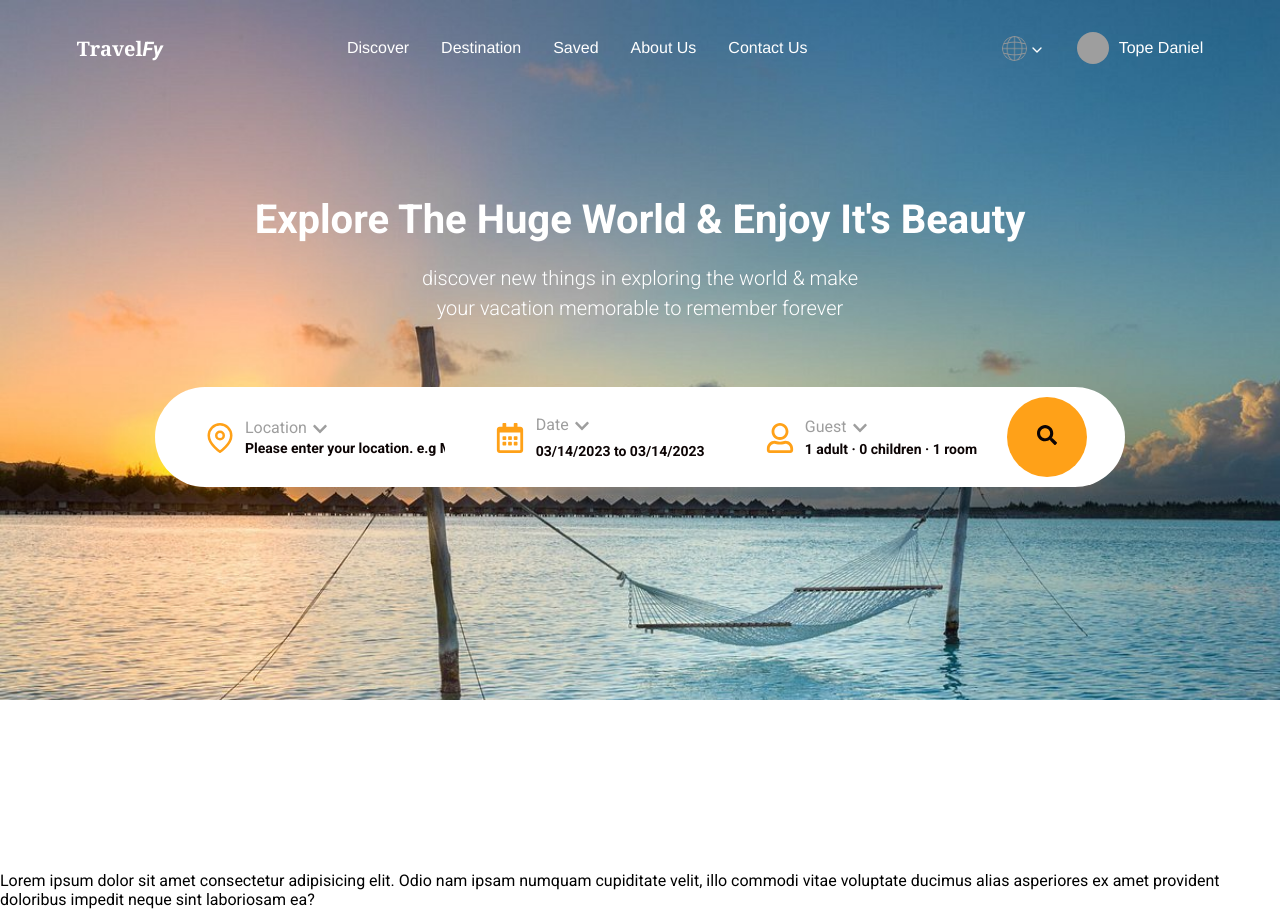
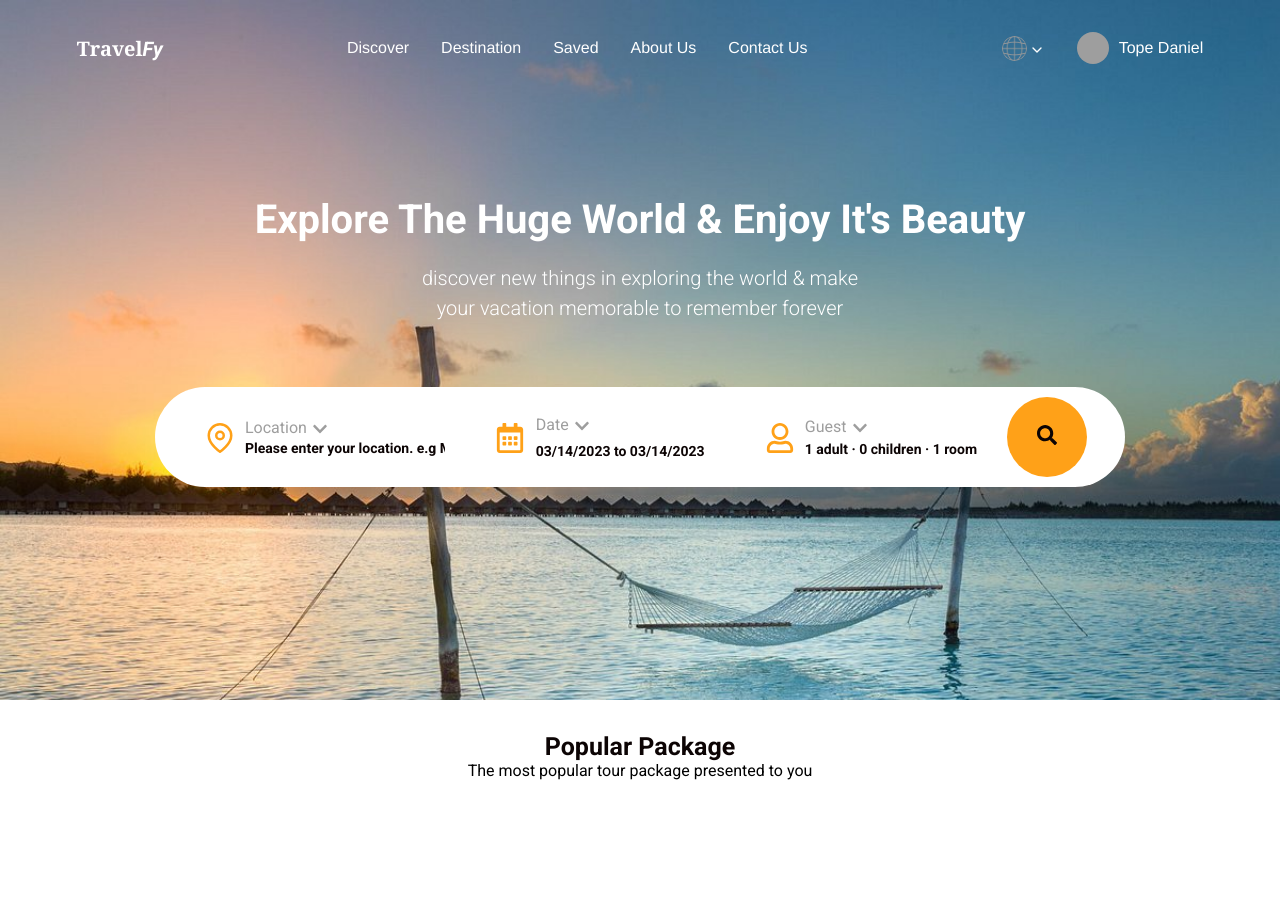
Before and after one commit to techshomez/travelfy, a React (Vite) app: page / in a window 1280 px wide. After the commit the page ends 812 px from the top, so only its background shows below. Built offline with nearby package versions, Linux system fonts and the light colour scheme; grey boxes are pictures that could not be loaded.

Commit message:
location popular component

```diff
--- /dev/null
+++ b/src/components/home/popular/index.jsx
@@ -0,0 +1,14 @@
+import "./popular.scss";
+
+const Popular = () => {
+  return (
+    <div className="popular">
+      <div className="container">
+        <h2>Popular Package</h2>
+        <article>The most popular tour package presented to you</article>
+      </div>
+    </div>
+  );
+};
+
+export default Popular;
--- /dev/null
+++ b/src/components/home/popular/popular.scss
@@ -0,0 +1,17 @@
+.popular {
+  padding: 2rem 6%;
+  display: flex;
+  align-items: center;
+  justify-content: center;
+
+  .container {
+    background-color: #fff;
+
+    h2 {
+      font-size: 25px;
+      font-weight: 700;
+      color: #0c0404;
+      text-align: center;
+    }
+  }
+}
--- a/src/pages/home/index.jsx
+++ b/src/pages/home/index.jsx
@@ -1,4 +1,5 @@
 import Header from "../../components/common/header";
+import Popular from "../../components/home/popular";
 import PageTitle from "../../components/reuse/pagetitle";
 
 const Home = () => {
@@ -6,18 +7,7 @@ const Home = () => {
     <>
       <PageTitle page_name="TravelFy" title="Home" />
       <Header />
-      <br></br>
-      <br></br>
-      <br></br>
-      <br></br>
-      <br></br>
-      <br></br>
-      <br></br>
-      <br></br>
-      <br></br>
-      Lorem ipsum dolor sit amet consectetur adipisicing elit. Odio nam ipsam
-      numquam cupiditate velit, illo commodi vitae voluptate ducimus alias
-      asperiores ex amet provident doloribus impedit neque sint laboriosam ea?
+      <Popular />
     </>
   );
 };
```
